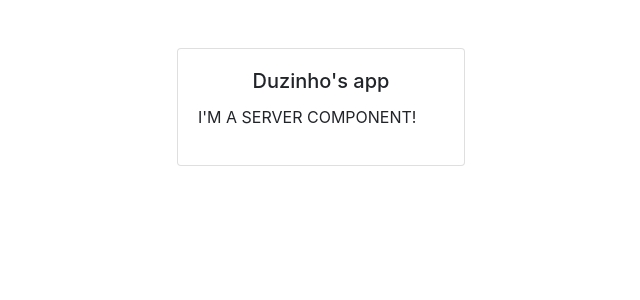
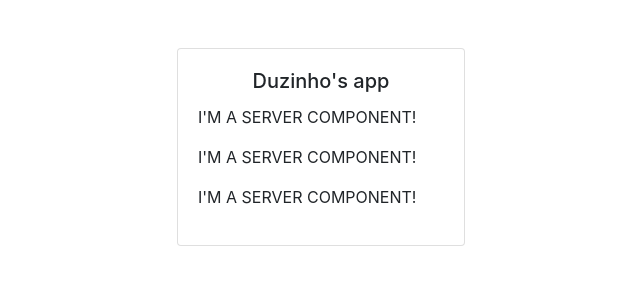
Before and after one commit to du-almeidalima/angular-course, an Angular app: page / in a window 1280 px wide. Shown: the top 300 px of the page, without its empty margins (319-959 px from the left). Built offline with nearby package versions, Linux system fonts and the light colour scheme.

Commit message:
Section 2: Creating Components with the CLI & Nesting Components

```diff
--- a/src/app/app.component.html
+++ b/src/app/app.component.html
@@ -1,7 +1,7 @@
 <div class="card mt-5 mx-auto" style="width: 18rem;">
   <div class="card-body">
     <h5 class="card-title text-center"> {{name}} </h5>
-    <p class="card-text"> <app-server></app-server> </p>
+    <p class="card-text"> <app-servers></app-servers> </p>
   </div>
 </div>
 <!-- The "ngModel" attribute is actually being imported on app.module.ts -->
--- a/src/app/app.module.ts
+++ b/src/app/app.module.ts
@@ -4,11 +4,13 @@ import { FormsModule } from '@angular/forms';
 
 import { AppComponent } from './app.component';
 import { ServerComponent } from './server/server.component';
+import { ServersComponent } from './servers/servers.component';
 
 @NgModule({
   declarations: [
     AppComponent,
-    ServerComponent
+    ServerComponent,
+    ServersComponent // Automatically added by CLI
   ],
   imports: [
     BrowserModule,
--- /dev/null
+++ b/src/app/servers/servers.component.html
@@ -0,0 +1,3 @@
+<app-server></app-server>
+<app-server></app-server>
+<app-server></app-server>
--- /dev/null
+++ b/src/app/servers/servers.component.ts
@@ -0,0 +1,20 @@
+import { Component, OnInit } from '@angular/core';
+
+@Component({
+  selector: 'app-servers',
+  templateUrl: './servers.component.html',
+  styleUrls: ['./servers.component.css']
+})
+export class ServersComponent implements OnInit {
+
+  constructor() { }
+
+  ngOnInit() {
+  }
+
+}
+
+
+/** Another way of creating a component is through CLI = gn generate component [component name]
+ * This will also automatically include this new component into app.component.ts => declarations: []
+ */
```
Also changed, not shown: src/app/servers/servers.component.css (added).
